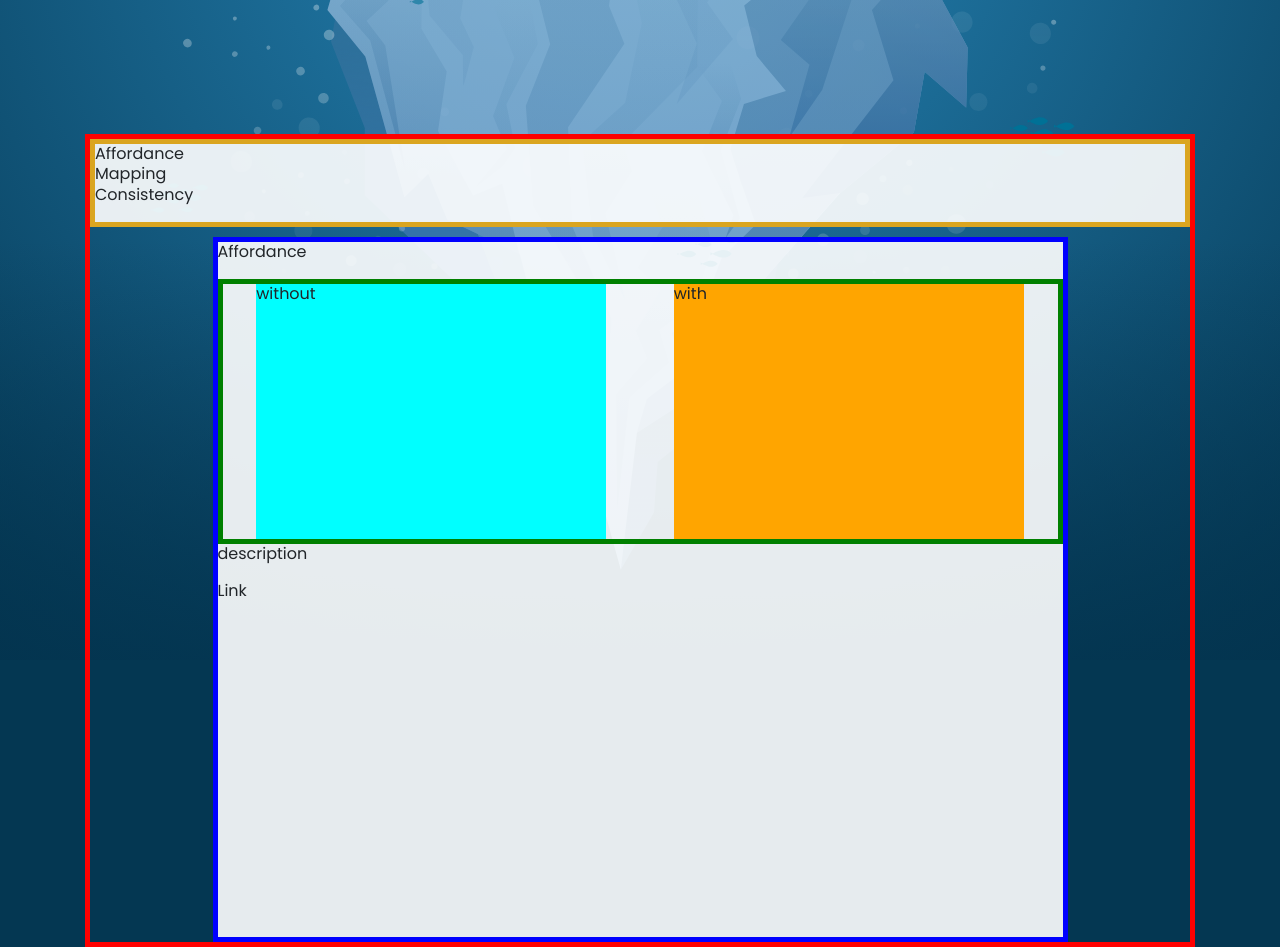
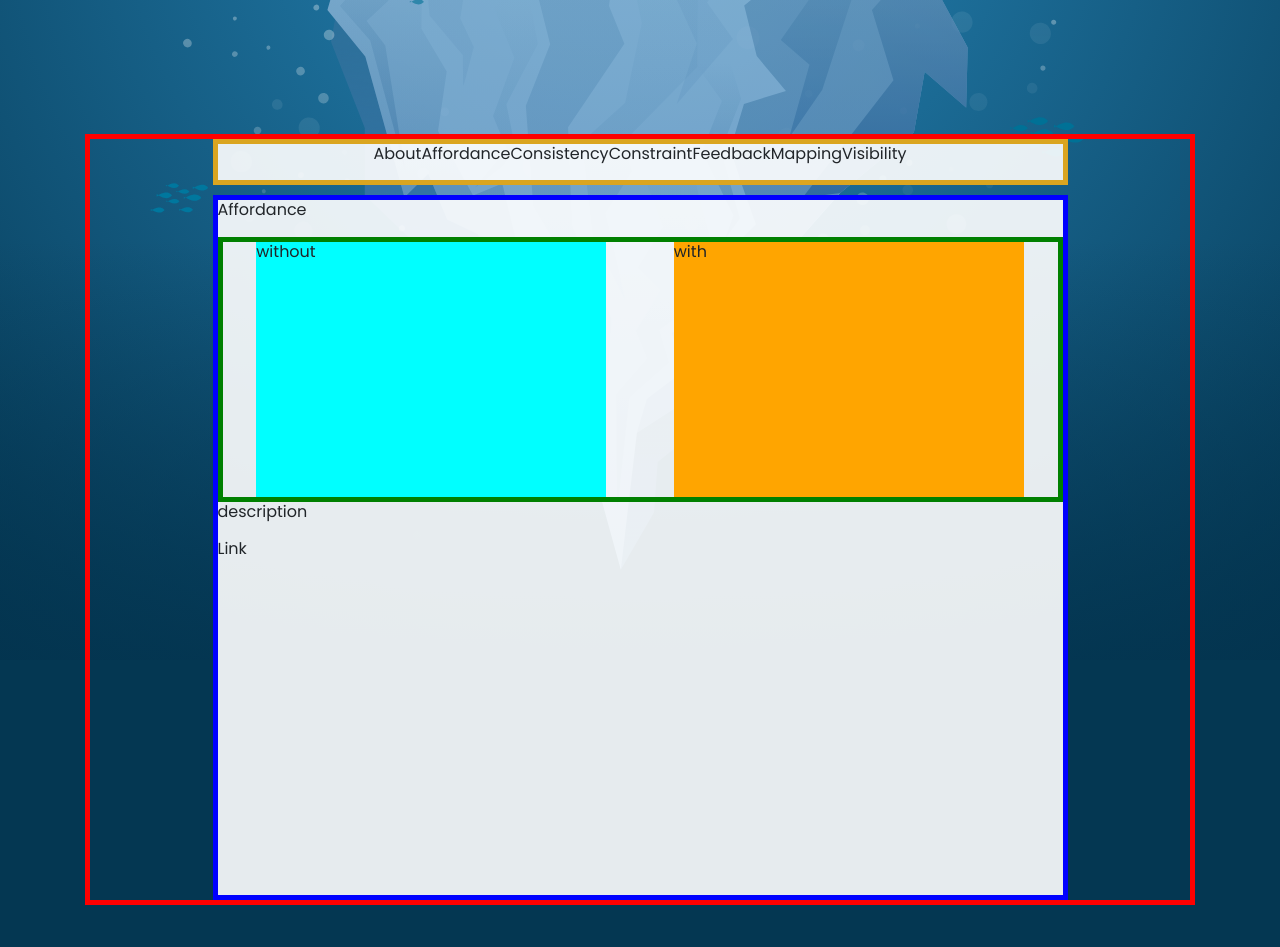
Before and after one commit to Jasonx235/UX-Design-Pricinples, a React (Create React App) app: page / in a window 1280 px wide. Shown: the part 620-1567 px from the top of the page. After the commit the page ends 1525 px from the top, so only its background shows below. Built offline with nearby package versions, Linux system fonts and the light colour scheme.

Commit message:
Added more sizing and added more data

```diff
--- a/src/CSS/style.css
+++ b/src/CSS/style.css
@@ -60,12 +60,20 @@ h1 {
   border: 5px solid red;
   width: 100%;
   height: 100%;
+
+  display: flex;
+  justify-content: center;
+  align-items: center;
+  flex-direction: column;
 }
 
 .menu-container {
   border: 5px solid goldenrod;
   background-color: rgba(255, 255, 255, 90%);
   margin-bottom: 10px;
+
+  width: 100%;
+  max-width: 855px;
 }
 
 .information-container {
@@ -80,6 +88,10 @@ h1 {
 
 .module-container {
   border: 5px solid green;
+}
+
+.menu {
+  display: inline-block;
 }
 
 .without {
--- a/src/Data.js
+++ b/src/Data.js
@@ -1,12 +1,24 @@
 const menuItems = [
   {
-    label: "Affordance",
+    name: "About",
   },
   {
-    label: "Mapping",
+    name: "Affordance",
   },
   {
-    label: "Consistency",
+    name: "Consistency",
+  },
+  {
+    name: "Constraint",
+  },
+  {
+    name: "Feedback",
+  },
+  {
+    name: "Mapping",
+  },
+  {
+    name: "Visibility",
   },
 ];
 
--- a/src/components/Content.jsx
+++ b/src/components/Content.jsx
@@ -10,27 +10,27 @@ function Content() {
         <div className='d-lg-none'>
           <select onChange={(e) => setSelected(e.target.value)}>
             {menuItems.map((option) => (
-              <option value={option.label}>{option.label}</option>
+              <option value={option.name}>{option.name}</option>
             ))}
           </select>
         </div>
         <div className='d-none d-lg-block '>
-          <ul>
+          <ul className='text-center'>
             {menuItems.map((option) => {
               return (
                 <li
                   onClick={() => {
-                    setSelected(option.label);
+                    setSelected(option.name);
                   }}
+                  className='menu'
                 >
-                  {option.label}
+                  {option.name}
                 </li>
               );
             })}
           </ul>
         </div>
       </div>
-      <div className=' d-flex justify-content-center align-items-center h-100 w-100'>
       <div className='information-container '>
         <p>{selected}</p>
         <div className='module-container d-flex justify-content-around flex-wrap'>
@@ -41,7 +41,6 @@ function Content() {
         <p>Link</p>
       </div>
     </div>
-    </div>
   );
 }
 
```
Lines whose indentation alone changed are shown as unchanged.
